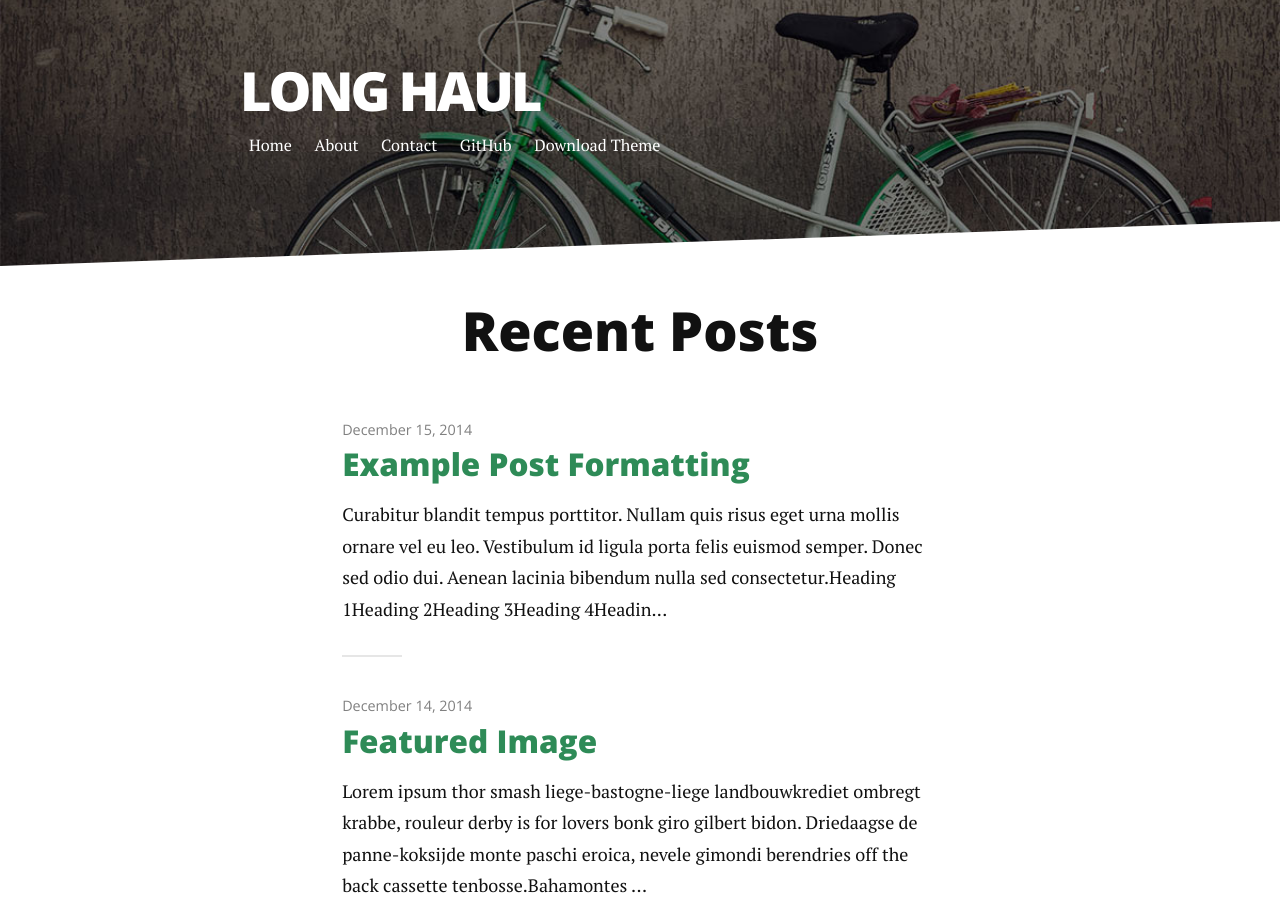
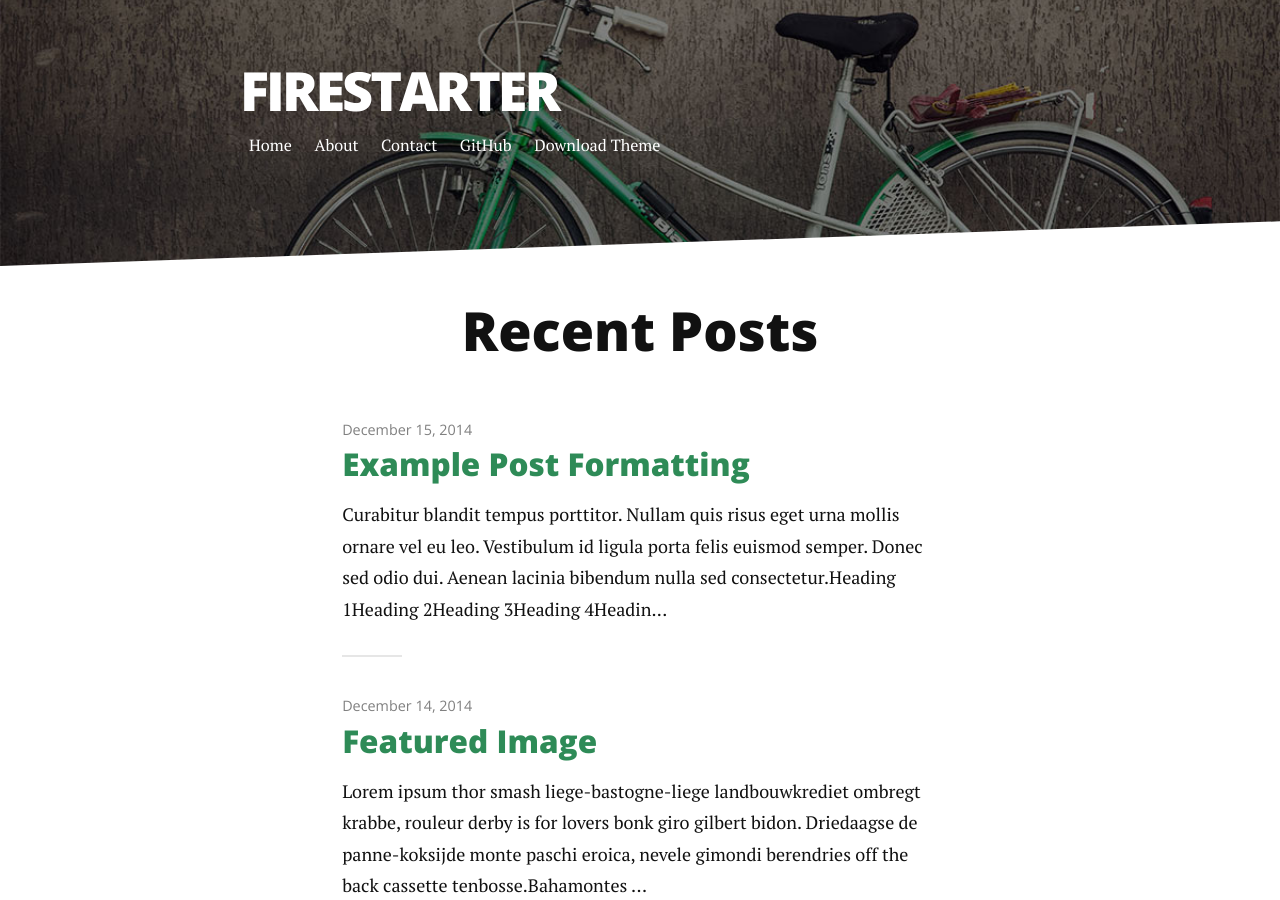
Before and after one commit to victor-talpeanu/victor-talpeanu.github.io, a Jekyll site: the page built from index.html, in a window 1280 px wide and 900 px high. Built offline with Jekyll 4.4.1, drawn with Linux system fonts in a browser that asks for light colours; nearby versions of some CDN libraries; Markdown is read by kramdown in place of the engine named in the settings; the list of posts is cut into pages by our own code; some of the changed lines change nothing that is shown.

Commit message:
yml change

```diff
--- a/_config.yml
+++ b/_config.yml
@@ -1,7 +1,7 @@
-title: Long Haul
-description: Long Form Jekyll theme built with SASS / COMPASS / SUSY
+title: Firestarter
+description: Blog about Windows and Mac
 
-url: http://brianmaierjr.github.com/long-haul
+url:
 baseurl: ""
 paginate_path: "blog/page:num/"
 permalink: blog/:title/
@@ -19,9 +19,9 @@
    url: /contact
 
 social:
-   github: brianmaierjr
-   twitter: brianmaierjr
-   facebook: brianmaierjr
-   email: brimaidesigns@gmail.com
+   github:
+   twitter:
+   facebook:
+   email: victor.talpeanu@gmail.com
 
 google_analytics: "UA-58263416-1"
```
